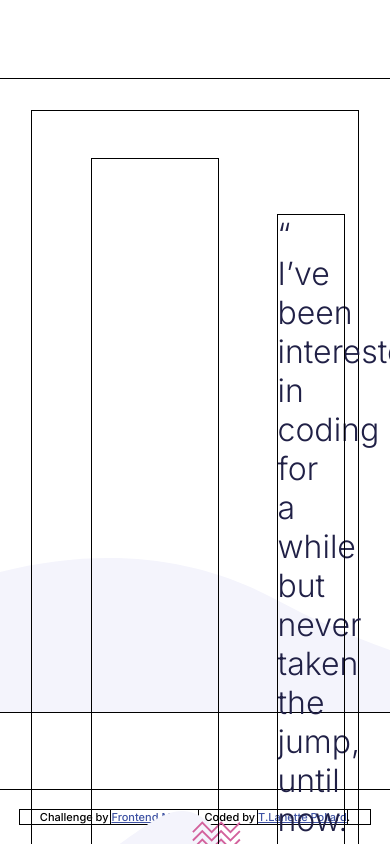
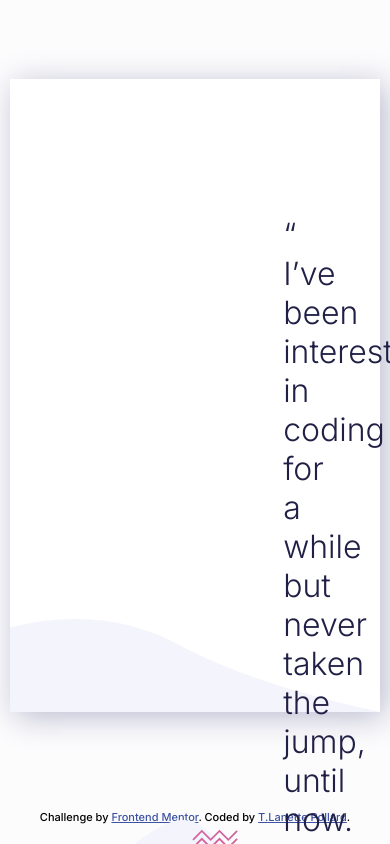
Before and after one commit to TLanetteRose/Coding-Bootcamp-Testimonial-TLP, a plain HTML site: page index.html in a window 390 px wide. Shown: the top 844 px of the page. Drawn offline with Linux system fonts and the light colour scheme.

Commit message:
Start updating media queries
Signed-off-by: T. Lanette <TLPollard4516@gmail.com>

```diff
--- a/styles/style.css
+++ b/styles/style.css
@@ -5,7 +5,7 @@
     padding: 0;
     -moz-box-sizing: border-box;
     box-sizing: border-box;
-    outline: 1px solid black;
+    /*outline: 1px solid black;*/
 }
 
 body {
@@ -15,6 +15,7 @@ body {
     font-size: 32px;
     display: flex;
     flex-direction: column;
+    background-color: hsl(240, 20%, 99%);
 
 }
 
@@ -40,12 +41,15 @@ span {
 /* Slide Style */
 
 .slideshow__container {
-    max-width: 100%;
+    max-width: 95%;
     height: 75vh;
     background: url(/images/pattern-curve.svg) no-repeat bottom left;
     margin: auto;
     position: relative;
     padding: 2rem;
+    background-color: #ffffff;
+    box-shadow: 5px 5px 30px hsl(240, 18%, 77%);
+
 }
 
 .testimonial {
@@ -61,9 +65,9 @@ span {
 }
 
 .text__container {
-    /*display: flex;
-    flex-direction: column; */
-    width: 55%;
+    display: flex;
+    flex-direction: column;
+    width: 58%;
     padding: 3.5rem;
     padding-right: 0;
     background: url(/images/pattern-quotes.svg) no-repeat;
@@ -108,8 +112,8 @@ span {
     margin-top: -55px;
     margin-left: 66%;
     position: relative;
-
-
+    box-shadow: 5px 5px 30px hsl(240, 18%, 77%);
+    cursor: pointer;
 }
 
 .slide__buttons svg {
@@ -137,3 +141,12 @@ span {
 .attribution a {
     color: hsl(228, 45%, 44%);
 }
+
+/* Media Queries */
+@media (max-width: 920px) {
+    .slideshow__container {
+        background-size: contain;
+    }
+
+
+}
```
Also changed, not shown: 1 other file.
